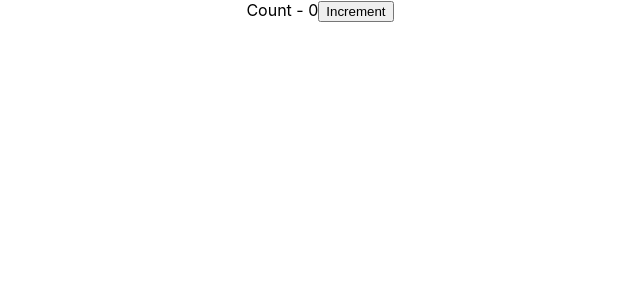
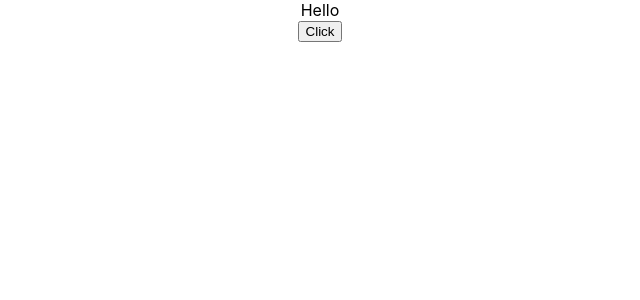
Before and after one commit to vapinedo/React-Codevolution, a React (Create React App) app: page / in a window 1280 px wide. Shown: the top 300 px of the page, without its empty margins (320-960 px from the left). Built offline with nearby package versions, Linux system fonts and the light colour scheme.

Commit message:
[ADD] Binding Event Handlers

```diff
--- a/src/App.js
+++ b/src/App.js
@@ -1,10 +1,10 @@
 import './App.css';
-import Counter from './components/Counter';
+import EventBind from './components/EventBind';
 
 function App() {
   return (
     <div className="App">
-      <Counter />
+      <EventBind />
     </div>
   );
 }
--- a/src/components/Counter.js
+++ b/src/components/Counter.js
@@ -1,31 +1,30 @@
-import React, { Component } from 'react'
+import React, { Component } from "react";
 
 class Counter extends Component {
-
   constructor(props) {
-        super(props)
+    super(props);
 
     this.state = {
-            count: 0
-        }
+      count: 0,
+    };
   }
 
   increment() {
     // this.setState({
     //     count: this.state.count + 1
     // })
-        this.setState(prevState => ({
-            count: prevState.count + 1
-        }))
-        console.log(this.state.count)
+    this.setState((prevState) => ({
+      count: prevState.count + 1,
+    }));
+    console.log(this.state.count);
   }
 
   incrementFive() {
-        this.increment()
-        this.increment()
-        this.increment()
-        this.increment()
-        this.increment()
+    this.increment();
+    this.increment();
+    this.increment();
+    this.increment();
+    this.increment();
   }
 
   render() {
@@ -34,8 +33,8 @@
         Count - {this.state.count}
         <button onClick={() => this.incrementFive()}>Increment</button>
       </div>
-    )
+    );
   }
 }
 
-export default Counter
+export default Counter;
--- /dev/null
+++ b/src/components/EventBind.js
@@ -0,0 +1,39 @@
+import React, { Component } from "react";
+
+class EventBind extends Component {
+  constructor(props) {
+    super(props);
+
+    this.state = {
+      message: "Hello",
+    }
+
+    // this.clickHandler = this.clickHandler.bind(this)
+  }
+
+//   clickHandler() {
+//       this.setState({
+//         message: 'Goodbye!'
+//       })
+//     console.log(this)
+//   }
+
+  clickHandler = () => {
+    this.setState({
+    message: 'Goodbye!'
+    })
+  }
+
+  render() {
+    return (
+      <div>
+        <div>{this.state.message}</div>
+        {/* <button onClick={this.clickHandler.bind(this)}>Click</button> */}
+        {/* <button onClick={() => this.clickHandler()}>Click</button> */}
+        <button onClick={this.clickHandler}>Click</button>
+      </div>
+    );
+  }
+}
+
+export default EventBind;
```
Also changed, not shown: src/components/ClassClick.js (added, +18 -0 lines), src/components/FunctionClick.js (added, +16 -0 lines). Lines whose indentation alone changed are shown as unchanged.
